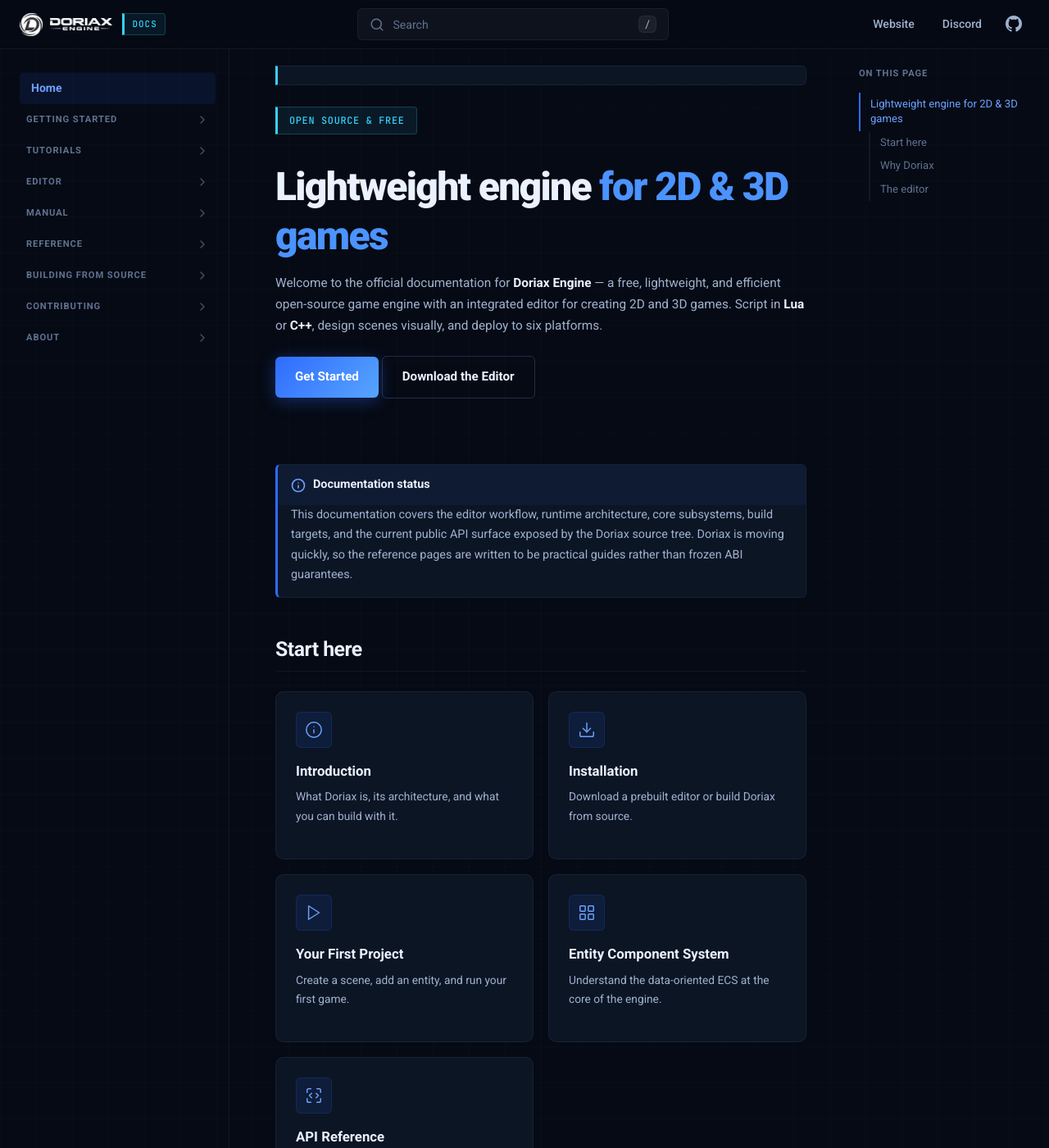
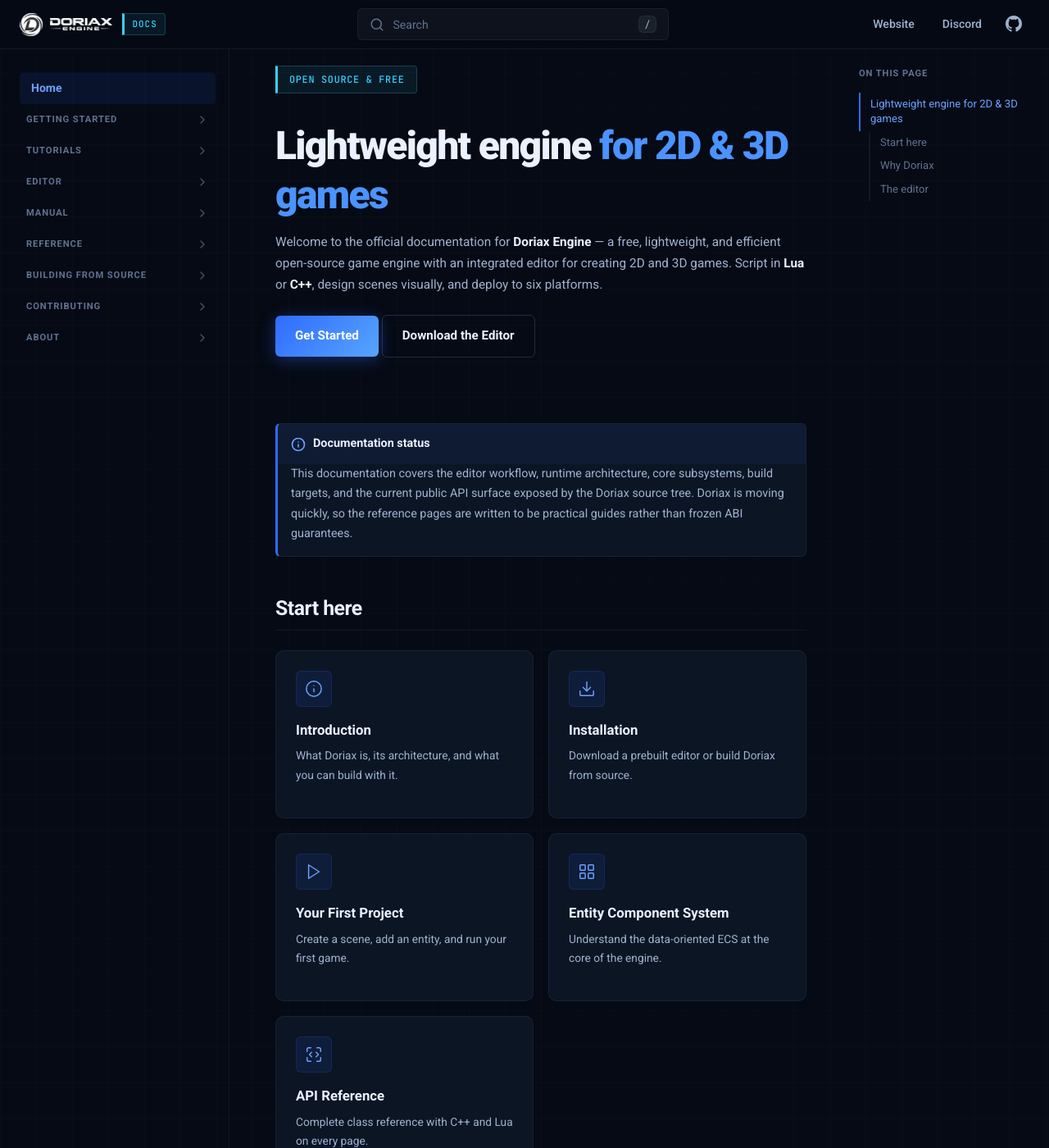
Before and after one commit to doriaxengine/doriax-docs, an MkDocs documentation site: the page built from docs/index.md, in a window 1280 px wide and 1400 px high. Shown: the whole window at 82% size. Built offline with MkDocs 1.6.1, drawn with Linux system fonts in a browser that asks for light colours; comment, search, counter and statistics services are not loaded.

Commit message:
Hide the version banner when it has no message

```diff
--- a/theme/css/doriax.css
+++ b/theme/css/doriax.css
@@ -270,6 +270,7 @@ a:hover { color: var(--accent-3); }
   padding: 11px 16px;
   margin-bottom: 26px;
 }
+.dx-version-banner[hidden] { display: none; }
 .dx-version-banner.is-outdated { border-left-color: var(--donate-color); }
 .dx-version-banner a { color: var(--accent-text); font-weight: 500; }
 .dx-version-banner a:hover { text-decoration: underline; }
```
